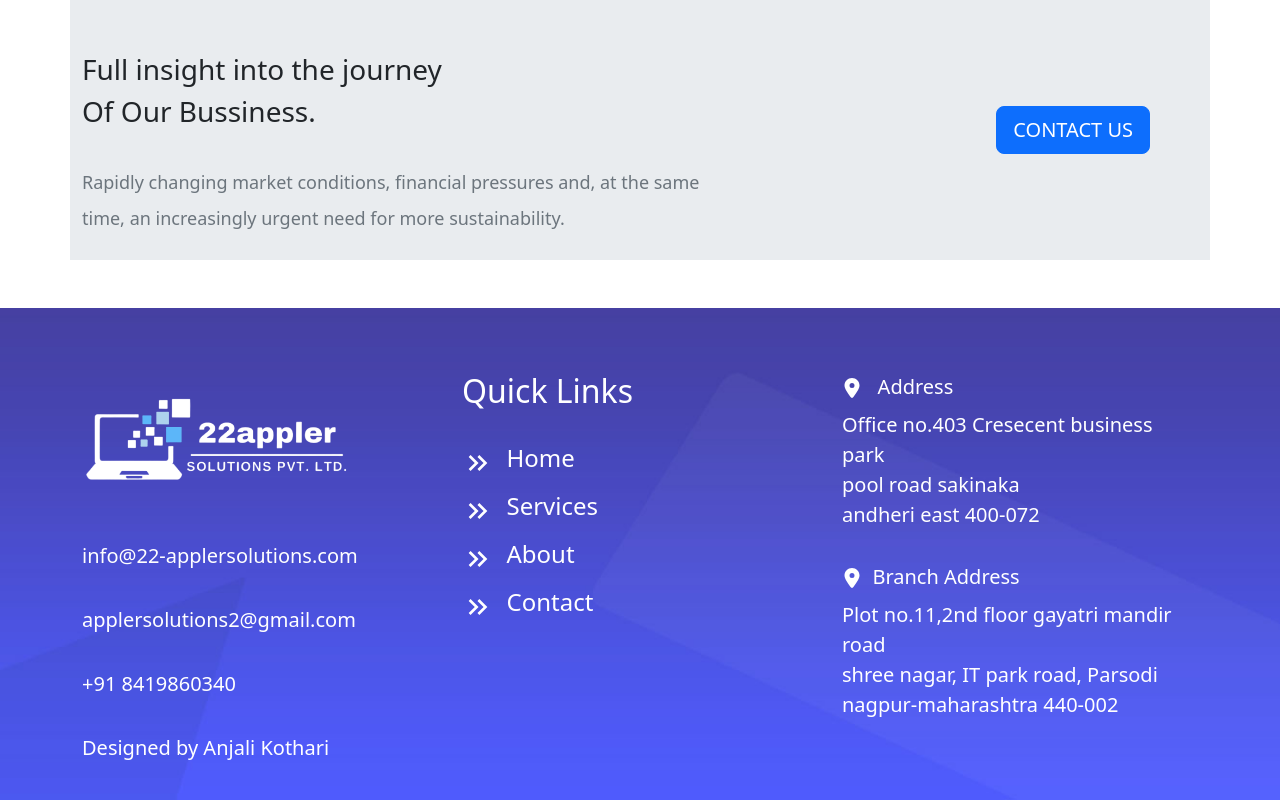
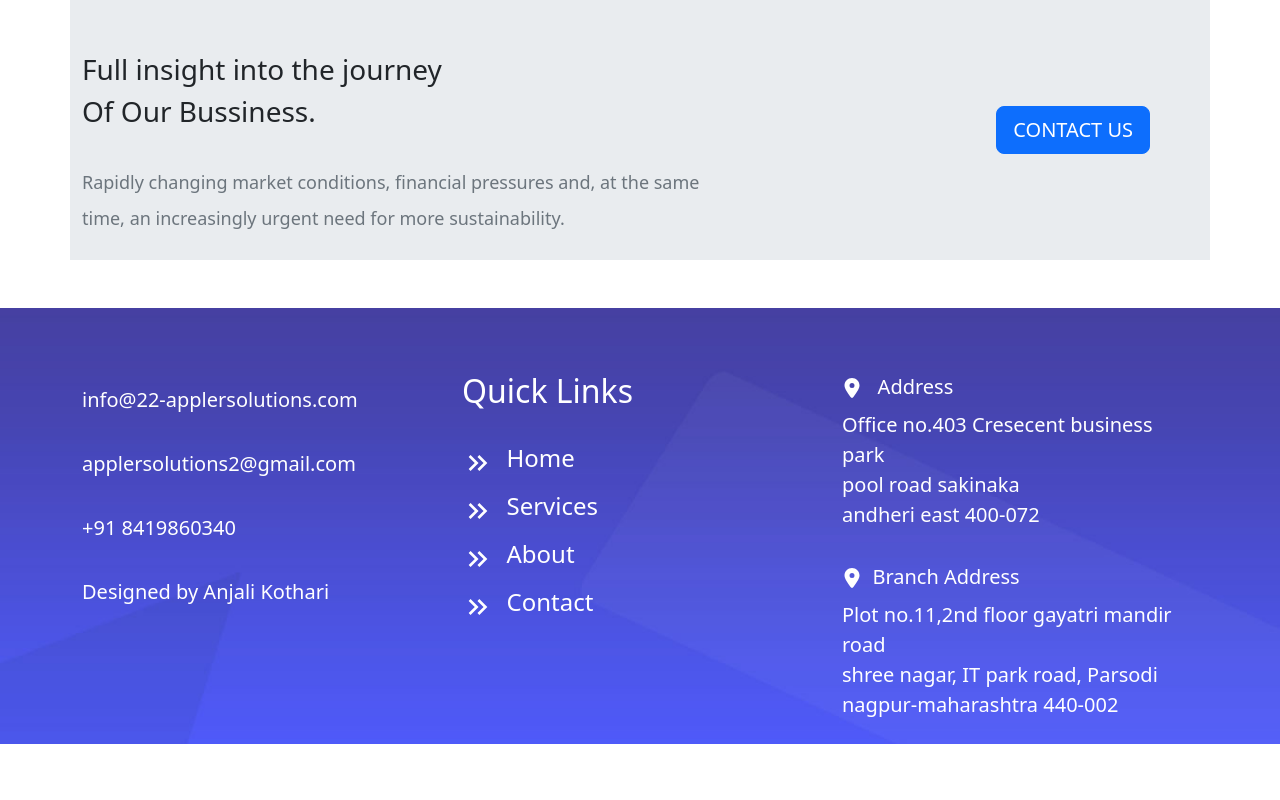
Before and after one commit to 140519982022/evocus-static-react-website, a React (Create React App) app: page / in a window 1280 px wide. Shown: the part 6043-6843 px from the top of the page. After the commit the page ends 6787 px from the top, so only its background shows below. Built offline with nearby package versions, Linux system fonts and the light colour scheme.

Commit message:
removed footer logo

```diff
--- a/src/components/common/FooterMenu.jsx
+++ b/src/components/common/FooterMenu.jsx
@@ -49,7 +49,7 @@ function Footer() {
                             <div className='col-md-4'>
 
                                 <div className='lh-lg'>
-                                    <img src={footerLogo} alt="footer logo" className='w-75 pb-4' />
+                                    {/* <img src={footerLogo} alt="footer logo" className='w-75 pb-4' /> */}
 
 
 
```
